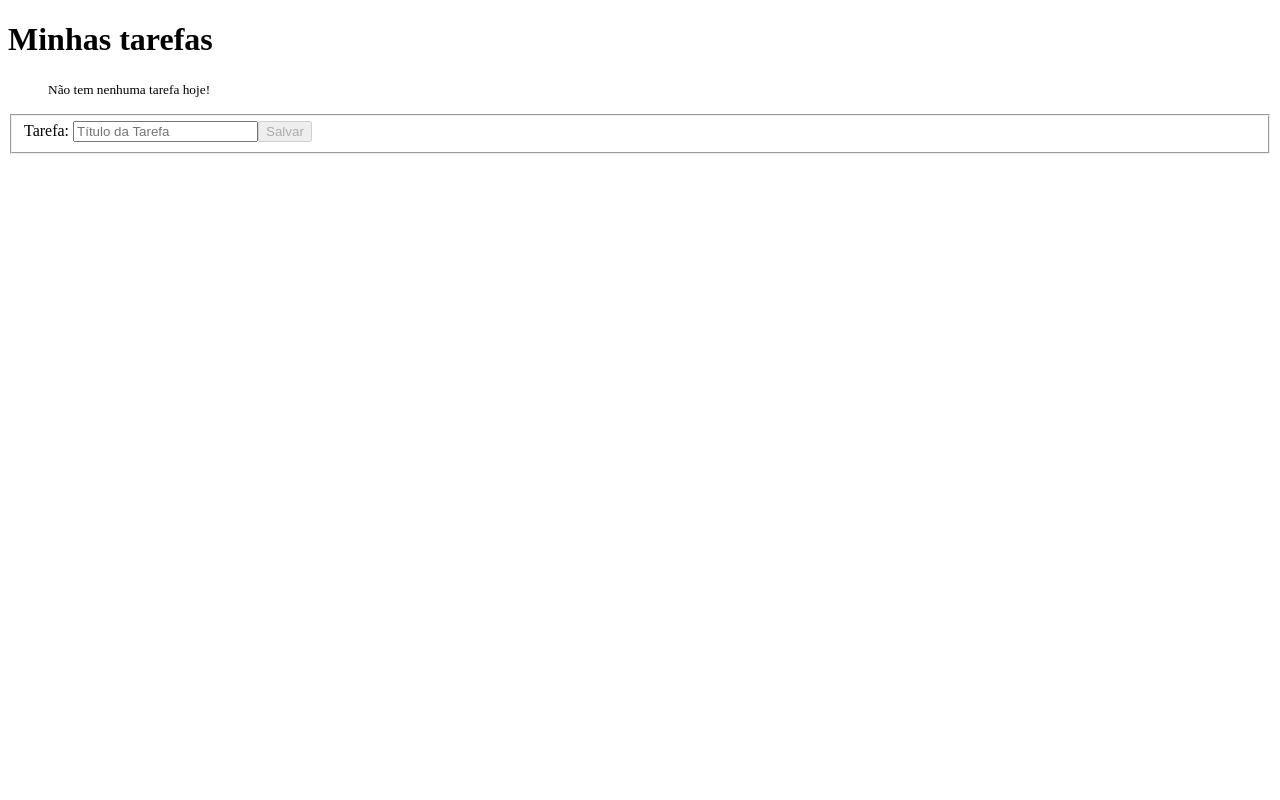
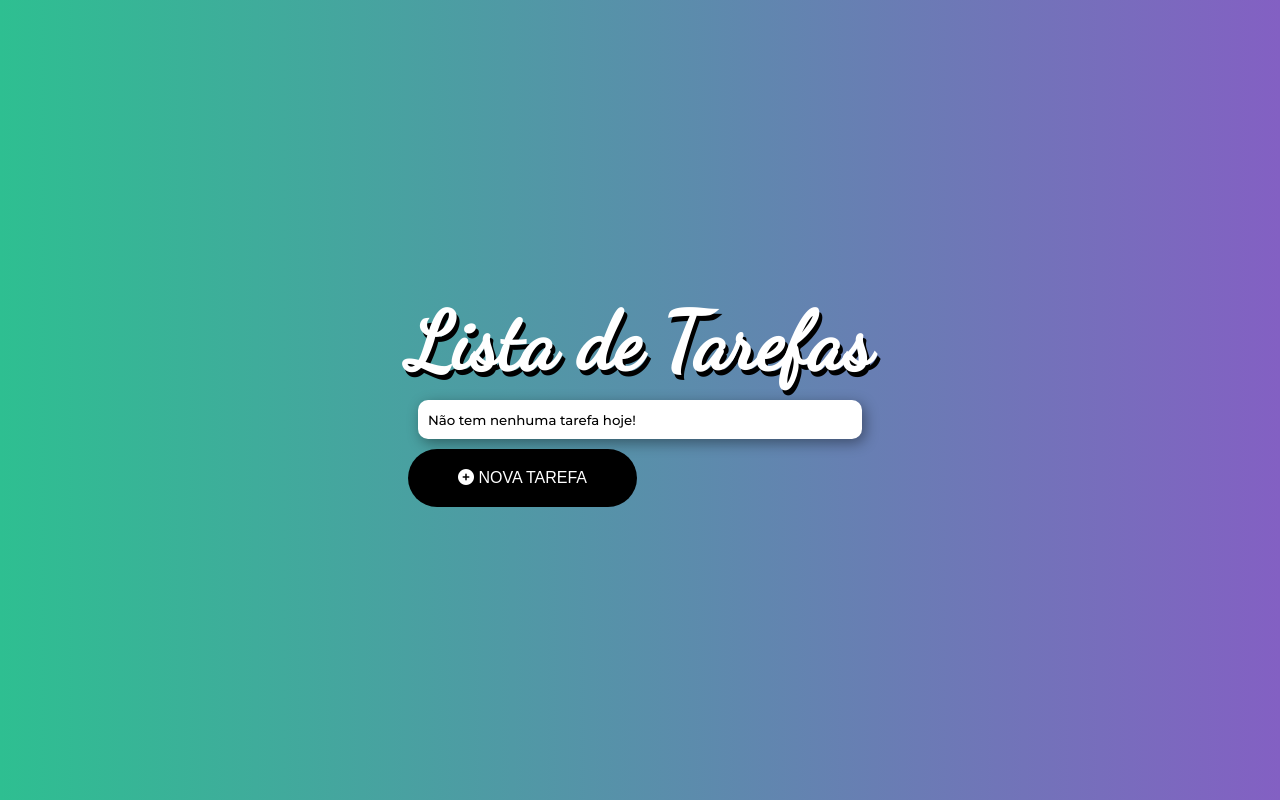
Before and after one commit to TiagoBarbosa88/Angular_Balta, an Angular app in the folder app/: page / in a window 1280 px wide. Built offline with nearby package versions, Linux system fonts and the light colour scheme.

Commit message:
estilizando

```diff
--- a/app/src/app/app.component.html
+++ b/app/src/app/app.component.html
@@ -1,9 +1,8 @@
-<h1>{{ title }}</h1>
+<h1 class="title animated jackInTheBox">Lista de Tarefas</h1>
 
-<ul>
+<ul class="animated flipInX" *ngIf="mode=='list'">
   <p *ngIf="todos.length==0"><small>Não tem nenhuma tarefa hoje!</small></p>
   <li *ngFor="let todo of todos">
-    {{ todo.id }} .
     {{ todo.title }} -
     <button *ngIf="!todo.done" (click)="markAsDone(todo)"> Concluir </button> |
     <button *ngIf="todo.done" (click)="markAsUndone(todo)"> Refazer </button> |
@@ -11,7 +10,7 @@
   </li>
 </ul>
 
-
+<div id="modal" *ngIf="mode=='add'" class="animated flipInX">
   <form [formGroup]="form">
     <fieldset>
       <label>Tarefa: </label>
@@ -19,10 +18,20 @@
       <small *ngIf="form.controls['title'].invalid && !form.controls['title'].pristine ">
         Este campo deve conter entre 3 e 60 caracteres<br>
       </small>
-    <button [disabled]="form.invalid" (click)="add()">Salvar</button>
+      <button class="button" [disabled]="form.invalid" (click)="add()">Salvar</button>
     </fieldset>
 
   </form>
+</div>
+
+<button class="add-button animated fadeInUp button" (click)="changeMode('add')" *ngIf="mode=='list'">
+  <i class="fas fa-plus-circle"></i>
+  NOVA TAREFA
+</button>
+<button class="add-button animated fadeInUp button" (click)="changeMode('list')" *ngIf="mode=='add'">
+  <i class="fas fa-times"></i>
+  CANCELAR
+</button>
 
 <!-- Tipos de Bind
 
--- a/app/src/app/app.component.ts
+++ b/app/src/app/app.component.ts
@@ -11,6 +11,8 @@ export class AppComponent {
   public todos: Todo[] = [];
   public title: String = "Minhas tarefas";
   public form: FormGroup;
+  public mode: String = 'list';
+
 
 
   constructor(private fb: FormBuilder) {
@@ -22,12 +24,15 @@ export class AppComponent {
       ])]
     });
 
+    this.load();
+
 /*     this.todos.push(new Todo(1, 'Cortar o cabelo', true))
     this.todos.push(new Todo(2, 'Ir ao supermercado', false))
     this.todos.push(new Todo(3, 'Passear com o cachorro', false)) */
 
 
   }
+
 
   add(){
     const title = this.form.controls['title'].value;
@@ -47,17 +52,19 @@ export class AppComponent {
     if( index !== -1) {
       this.todos.splice(index, 1);
     }
-
+    this.save();
 
   }
 
   markAsDone(todo: Todo){
     todo.done = true;
+    this.save();
 
   }
 
   markAsUndone(todo: Todo){
     todo.done = false;
+    this.save();
 
   }
 
@@ -66,4 +73,16 @@ export class AppComponent {
     localStorage.setItem('todos', data);
   }
 
+  load() {
+    const data = localStorage.getItem('todos');
+    if (data) {
+      this.todos = JSON.parse(data);
+    } else {
+      this.todos = [];
+    }
+  }
+
+  changeMode(mode: String) {
+    this.mode = mode;
+  }
 }
--- a/app/src/index.html
+++ b/app/src/index.html
@@ -6,6 +6,11 @@
   <base href="/">
   <meta name="viewport" content="width=device-width, initial-scale=1">
   <link rel="icon" type="image/x-icon" href="favicon.ico">
+  <link rel="preconnect" href="https://fonts.googleapis.com">
+  <link rel="preconnect" href="https://fonts.gstatic.com" crossorigin>
+  <link href="https://fonts.googleapis.com/css2?family=Dancing+Script&family=Montserrat:wght@300;500;700&display=swap" rel="stylesheet">
+  <script src="https://kit.fontawesome.com/7b6cffeae5.js" crossorigin="anonymous"></script>
+  <link rel="stylesheet" href="https://cdnjs.cloudflare.com/ajax/libs/animate.css/3.7.0/animate.min.css">
 </head>
 <body>
   <app-root></app-root>
--- a/app/src/styles.scss
+++ b/app/src/styles.scss
@@ -1 +1,80 @@
-/* You can add global styles to this file, and also import other style files */
+* {
+  margin: 0;
+  padding: 0;
+  box-sizing: border-box;
+  text-decoration: none;
+  list-style: none;
+
+}
+
+body {
+  background: #8360c3;  /* fallback for old browsers */
+background: -webkit-linear-gradient(to right, #2ebf91, #8360c3);  /* Chrome 10-25, Safari 5.1-6 */
+background: linear-gradient(to right, #2ebf91, #8360c3); /* W3C, IE 10+/ Edge, Firefox 16+, Chrome 26+, Opera 12+, Safari 7+ */
+height: 100vh;
+display: flex;
+align-items: center;
+justify-content: center;
+font-family: 'Montserrat', sans-serif ;
+}
+
+button {
+  cursor: pointer;
+}
+
+ul {
+  text-align: left;
+  margin: 10px;
+  padding: 10px;
+  list-style: none;
+  background: #fff;
+  border-radius: 10px;
+  -webkit-box-shadow: 3px 4px 14px 0px rgba(0, 0, 0, 0.39);
+  -moz-box-shadow: 3px 4px 14px 0px rgba(0, 0, 0, 0.39);
+  box-shadow: 3px 4px 14px 0px rgba(0, 0, 0, 0.39);
+}
+
+li {
+  padding: 15px;
+  margin: 10px;
+  font-size: 1em;
+  font-style: italic;
+  border-bottom: 2px solid rgba(0, 0, 0, 0.2);
+}
+
+li>button {
+  border: none;
+  background-color: #fff;
+  font-size: 1em;
+  float: right;
+  opacity: 0.6;
+  transition: opacity 1s;
+}
+
+li>button:hover {
+  opacity: 1;
+  transition: opacity 1s;
+}
+
+.title {
+  font-family: 'Dancing Script', cursive;
+  color: #fff;
+  font-size: 5em;
+  text-shadow: 3px 5px #000;
+}
+
+.text-center {
+  text-align: center;
+}
+
+.button {
+  background-color: #000;
+  border: none;
+  padding: 20px;
+  color: #fff;
+  border-radius: 30px;
+  font-size: 1em;
+  font-weight: 300;
+  padding-left: 50px;
+  padding-right: 50px;
+}
```
Lines whose indentation alone changed are shown as unchanged.
